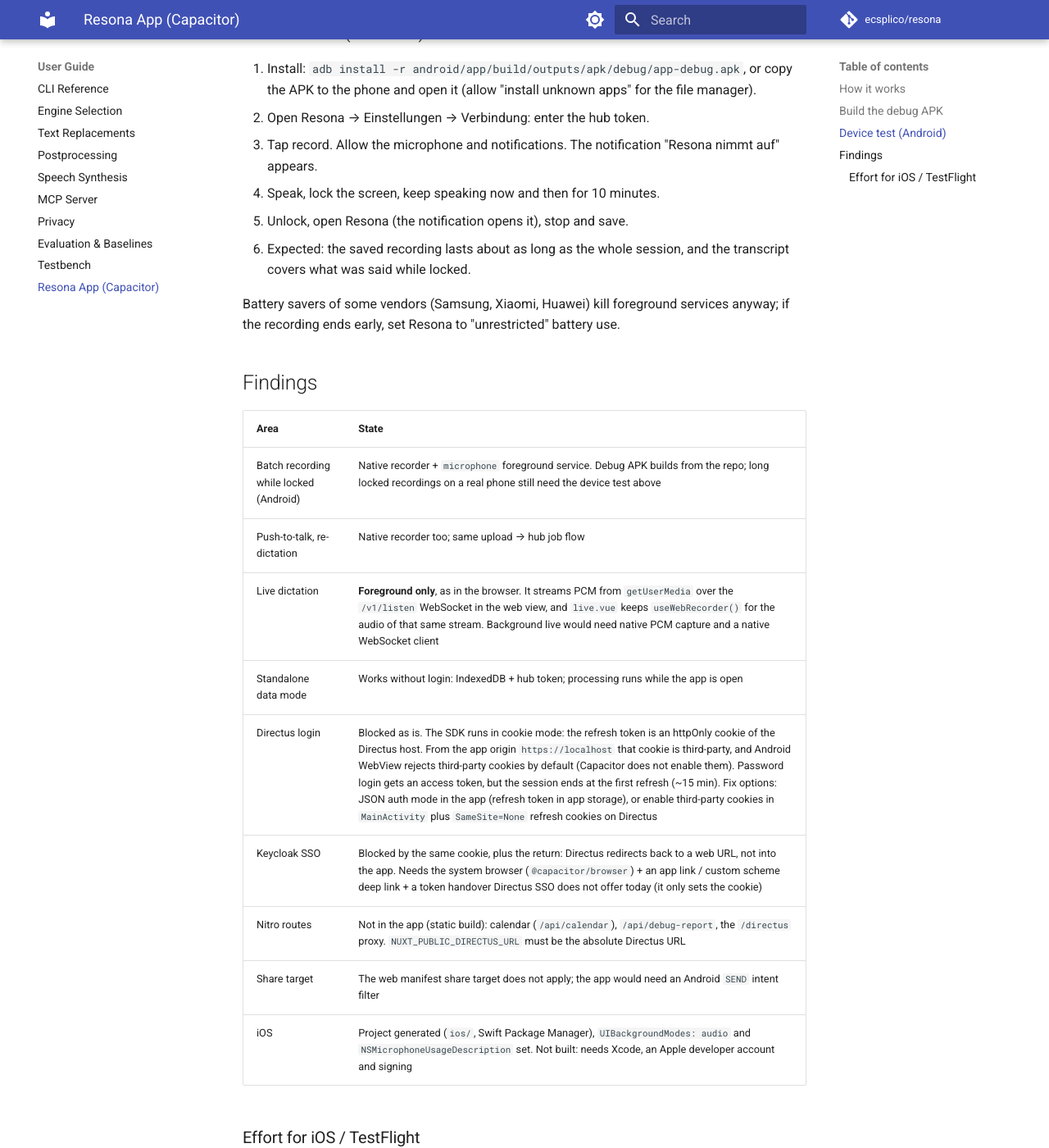
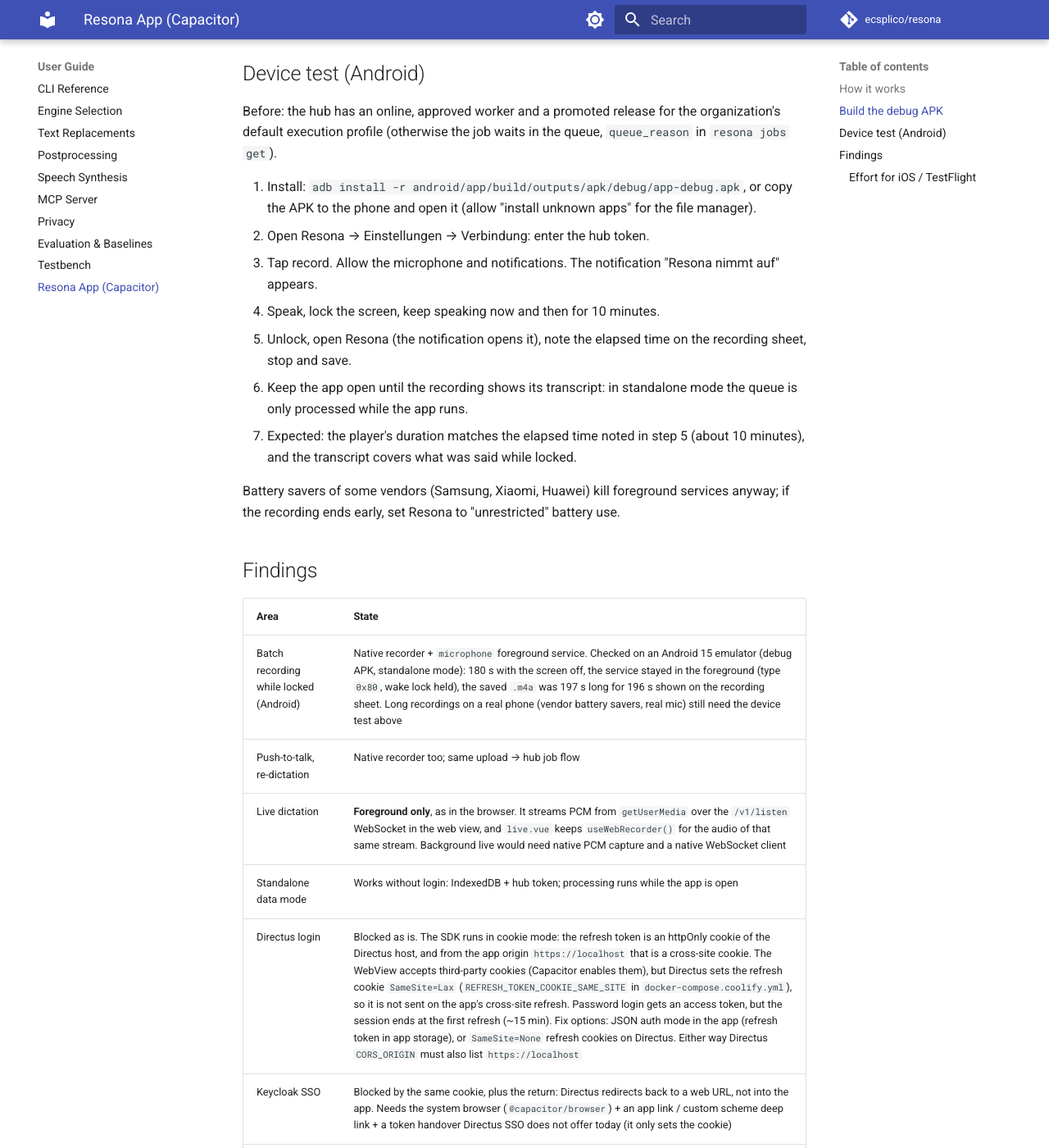
Before and after one commit to ecsplico/resona, an MkDocs documentation site: the page built from docs/guide/pwa-app.md, in a window 1280 px wide and 1400 px high, scrolled down 1621 px. Shown: the whole window at 82% size. Built offline with MkDocs 1.6.1 and Material for MkDocs 9.7.7, drawn with Linux system fonts in a browser that asks for light colours; comment, search, counter and statistics services are not loaded; some of the changed text lies outside the part shown.

Commit message:
fix(pwa): serialize native recorder calls; correct app findings
Review findings: a stale start could cancel a newer recording or stop its service;
native calls now run one at a time. Failed native pause/resume is reflected in the UI.
Findings doc: login blocker is the Lax refresh cookie, not third-party cookies;
device-test prerequisites; emulator lock test result.

```diff
--- a/docs/guide/pwa-app.md
+++ b/docs/guide/pwa-app.md
@@ -21,9 +21,10 @@
   (`@capawesome-team/capacitor-android-foreground-service`) with the persistent
   notification "Resona nimmt auf", then starts the recorder. The service keeps the
   process alive, holds a partial wake lock and lets the app keep the microphone
-  while locked. It stops when the recording stops. If the service cannot start, the
-  app refuses to record ("Hintergrundaufnahme konnte nicht gestartet werden.")
-  instead of recording something that silently stops at the next lock.
+  while locked. It stops when the recording stops. If the bridge reports that the
+  service cannot start, the app refuses to record ("Hintergrundaufnahme konnte nicht
+  gestartet werden."). The plugin resolves once it has asked Android for the service;
+  a failure inside the service itself (`startForeground`) is only logged natively.
 - Elapsed time is computed from the wall clock, so the recording sheet shows the
   right length after unlocking (web view timers stall while locked).
 - On stop the app reads the recorded file back into the web view
@@ -65,15 +66,22 @@
 
 ## Device test (Android)
 
+Before: the hub has an online, approved worker and a promoted release for the
+organization's default execution profile (otherwise the job waits in the queue,
+`queue_reason` in `resona jobs get`).
+
 1. Install: `adb install -r android/app/build/outputs/apk/debug/app-debug.apk`, or copy
    the APK to the phone and open it (allow "install unknown apps" for the file manager).
 2. Open Resona → Einstellungen → Verbindung: enter the hub token.
 3. Tap record. Allow the microphone and notifications. The notification
    "Resona nimmt auf" appears.
 4. Speak, lock the screen, keep speaking now and then for 10 minutes.
-5. Unlock, open Resona (the notification opens it), stop and save.
-6. Expected: the saved recording lasts about as long as the whole session, and the
-   transcript covers what was said while locked.
+5. Unlock, open Resona (the notification opens it), note the elapsed time on the
+   recording sheet, stop and save.
+6. Keep the app open until the recording shows its transcript: in standalone mode the
+   queue is only processed while the app runs.
+7. Expected: the player's duration matches the elapsed time noted in step 5
+   (about 10 minutes), and the transcript covers what was said while locked.
 
 Battery savers of some vendors (Samsung, Xiaomi, Huawei) kill foreground services
 anyway; if the recording ends early, set Resona to "unrestricted" battery use.
@@ -82,11 +90,11 @@
 
 | Area | State |
 | --- | --- |
-| Batch recording while locked (Android) | Native recorder + `microphone` foreground service. Debug APK builds from the repo; long locked recordings on a real phone still need the device test above |
+| Batch recording while locked (Android) | Native recorder + `microphone` foreground service. Checked on an Android 15 emulator (debug APK, standalone mode): 180 s with the screen off, the service stayed in the foreground (type `0x80`, wake lock held), the saved `.m4a` was 197 s long for 196 s shown on the recording sheet. Long recordings on a real phone (vendor battery savers, real mic) still need the device test above |
 | Push-to-talk, re-dictation | Native recorder too; same upload → hub job flow |
 | Live dictation | **Foreground only**, as in the browser. It streams PCM from `getUserMedia` over the `/v1/listen` WebSocket in the web view, and `live.vue` keeps `useWebRecorder()` for the audio of that same stream. Background live would need native PCM capture and a native WebSocket client |
 | Standalone data mode | Works without login: IndexedDB + hub token; processing runs while the app is open |
-| Directus login | Blocked as is. The SDK runs in cookie mode: the refresh token is an httpOnly cookie of the Directus host. From the app origin `https://localhost` that cookie is third-party, and Android WebView rejects third-party cookies by default (Capacitor does not enable them). Password login gets an access token, but the session ends at the first refresh (~15 min). Fix options: JSON auth mode in the app (refresh token in app storage), or enable third-party cookies in `MainActivity` plus `SameSite=None` refresh cookies on Directus |
+| Directus login | Blocked as is. The SDK runs in cookie mode: the refresh token is an httpOnly cookie of the Directus host, and from the app origin `https://localhost` that is a cross-site cookie. The WebView accepts third-party cookies (Capacitor enables them), but Directus sets the refresh cookie `SameSite=Lax` (`REFRESH_TOKEN_COOKIE_SAME_SITE` in `docker-compose.coolify.yml`), so it is not sent on the app's cross-site refresh. Password login gets an access token, but the session ends at the first refresh (~15 min). Fix options: JSON auth mode in the app (refresh token in app storage), or `SameSite=None` refresh cookies on Directus. Either way Directus `CORS_ORIGIN` must also list `https://localhost` |
 | Keycloak SSO | Blocked by the same cookie, plus the return: Directus redirects back to a web URL, not into the app. Needs the system browser (`@capacitor/browser`) + an app link / custom scheme deep link + a token handover Directus SSO does not offer today (it only sets the cookie) |
 | Nitro routes | Not in the app (static build): calendar (`/api/calendar`), `/api/debug-report`, the `/directus` proxy. `NUXT_PUBLIC_DIRECTUS_URL` must be the absolute Directus URL |
 | Share target | The web manifest share target does not apply; the app would need an Android `SEND` intent filter |
```
Also changed, not shown: apps/resona-pwa/CLAUDE.md (+5 -2 lines), 2 other files.
